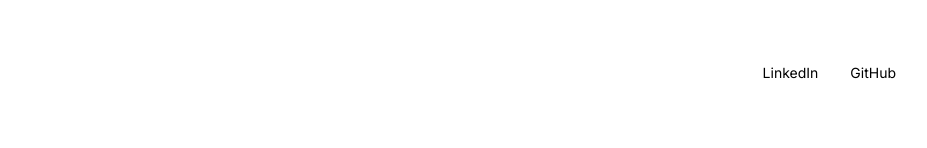
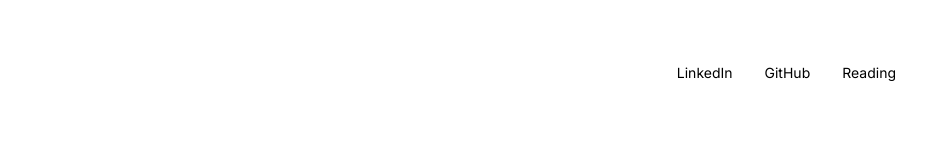
Before and after one commit to jasonniebauer/jasonniebauer.github.io, a React (Vite) app: page / in a window 1280 px wide. Shown: the top 148 px of the page, without its empty margins (176-1103 px from the left). Built offline with nearby package versions, Linux system fonts and the light colour scheme.

Commit message:
Add link to Goodreads profile

```diff
--- a/src/App.jsx
+++ b/src/App.jsx
@@ -13,8 +13,12 @@ const App = () => {
       url: 'https://www.linkedin.com/in/jasonniebauer/',
     },
     {
-        title: 'GitHub',
-        url: 'https://github.com/jasonniebauer'
+      title: 'GitHub',
+      url: 'https://github.com/jasonniebauer'
+    },
+    {
+      title: 'Reading',
+      url: 'https://www.goodreads.com/jasonniebauer'
     },
   ];
 
```
